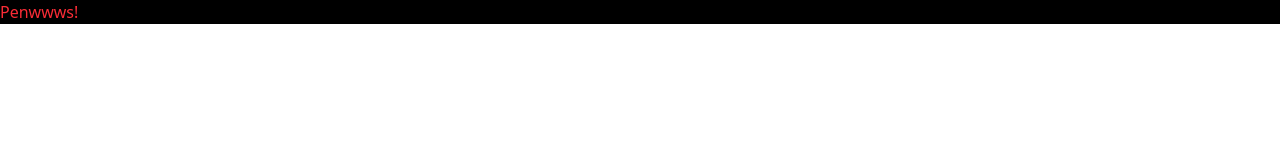
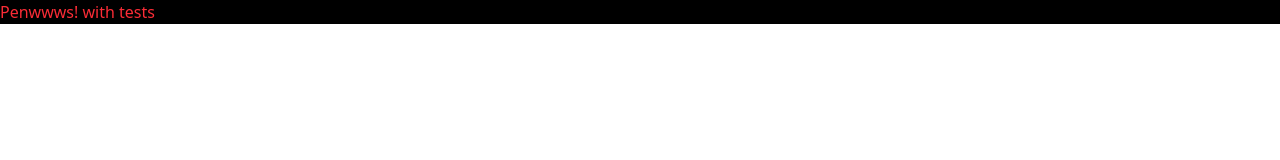
Before and after one commit to Abdullah-988/penwwws-frontend, a Next.js app: page / in a window 1280 px wide. Shown: the top 160 px of the page. Built offline with nearby package versions, Linux system fonts and the light colour scheme.

Commit message:
Add tests and deploy

```diff
--- a/app/page.tsx
+++ b/app/page.tsx
@@ -1,7 +1,7 @@
 export default function Home() {
   return (
     <div className="w-min bg-black text-red-500 md:h-full md:w-full">
-      Penwwws!
+      Penwwws! with tests
     </div>
   );
 }
```
